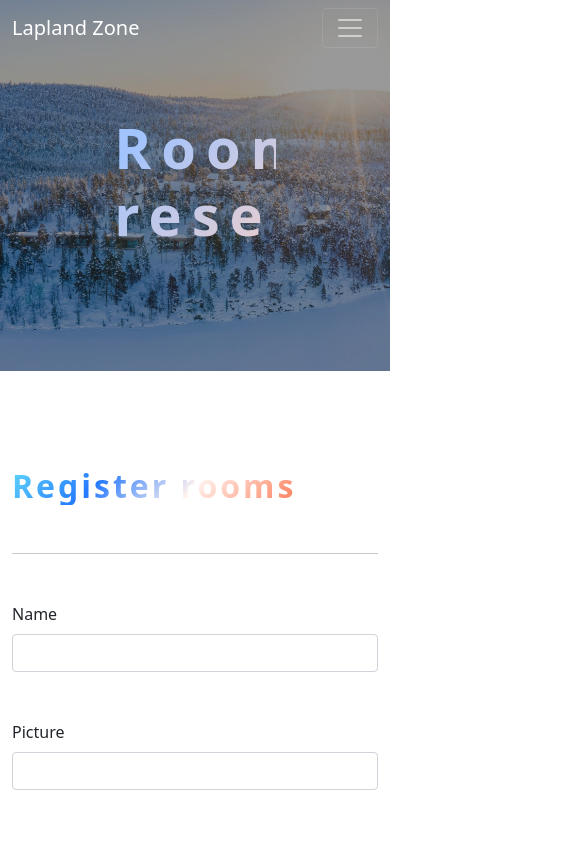
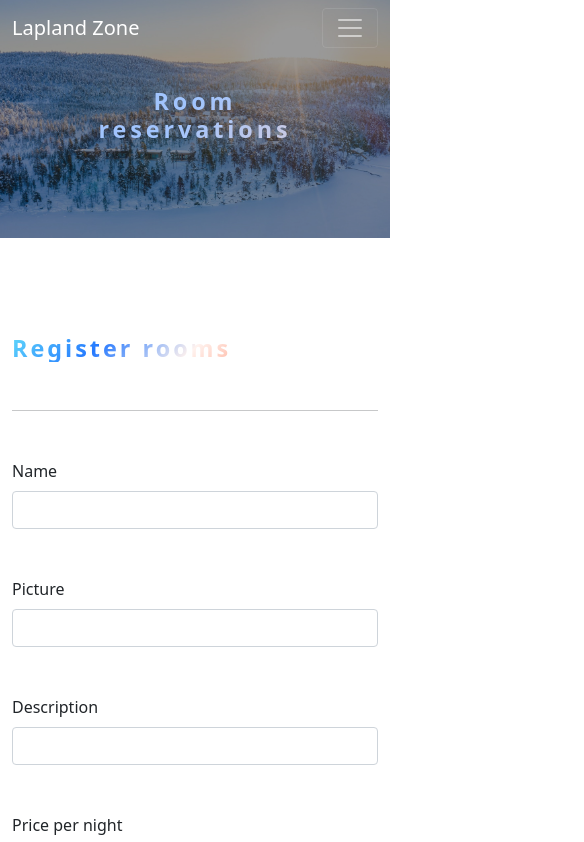
Before and after one commit to PabloGiraldo96/LaplandZone, an Angular app: page /registrohabitaciones in a window 390 px wide. Shown: the top 842 px of the page, 584 px wide, since content can reach past the window. Built offline with nearby package versions, Linux system fonts and the light colour scheme.

Commit message:
se agregan cambios de responsive

```diff
--- a/src/app/descripcion/descripcion.component.css
+++ b/src/app/descripcion/descripcion.component.css
@@ -35,3 +35,17 @@
   -webkit-background-clip: text;
   -webkit-text-fill-color: transparent;
 }
+
+
+@media screen and (max-width: 768px) {
+  /* Estilos específicos para dispositivos con un ancho máximo de 768px */
+ .banner2 {
+    padding: 10%; /* Ajusta el relleno del banner para dispositivos más pequeños */
+  }
+
+  img {
+    height: auto; /* Hace que la altura de la imagen sea automática para dispositivos más pequeños */
+    width: 100%;
+  }
+
+}
--- a/src/app/formulariohabitacion/formulariohabitacion.component.css
+++ b/src/app/formulariohabitacion/formulariohabitacion.component.css
@@ -49,8 +49,8 @@
 }
 
 .title {
-  letter-spacing: 10px;
-  font-size: 3.5rem;
+  letter-spacing: 1vw;
+  font-size: 3vw;
   font-weight: bold;
   background: linear-gradient(-45deg, #87ff5b, #fad0c4, #fad0c4, #a1c4fd, #a1c4fd);
   background-size: 400% 400%;
@@ -70,3 +70,26 @@
 		background-position: 0% 50%;
 	}
 }
+
+@media screen and (max-width: 768px) {
+  /* Estilos específicos para dispositivos con un ancho máximo de 768px */
+  .title {
+    font-size: 6vw; /* Ajusta el tamaño de fuente para dispositivos más pequeños */
+    letter-spacing: 1vw; /* Ajusta el espaciado para dispositivos más pequeños */
+    top: 140px; /* Ajusta la posición vertical para dispositivos más pequeños */
+    left: 8px; /* Ajusta la posición horizontal para dispositivos más pequeños */
+  }
+
+.subtitle{
+ font-size: 6vw;
+}
+
+ .banner {
+    padding: 10%; /* Ajusta el relleno del banner para dispositivos más pequeños */
+  }
+
+  img {
+    height: auto; /* Hace que la altura de la imagen sea automática para dispositivos más pequeños */
+    width: 100%;
+  }
+}
--- a/src/app/formularioreserva/formularioreserva.component.css
+++ b/src/app/formularioreserva/formularioreserva.component.css
@@ -3,7 +3,7 @@
     background-position: top center;
     background-size: cover;
     background-attachment: fixed;
-    padding: 17%;
+    padding: 16%;
     position: relative;
     z-index: 1;
 }
@@ -73,8 +73,8 @@
 }
 
 .title {
-  letter-spacing: 10px;
-  font-size: 3.5rem;
+  letter-spacing: 2vw;
+  font-size: 3vw;
   font-weight: bold;
   background: linear-gradient(-45deg, #87ff5b, #ff8d6e, #ff6237, #a1c4fd, #a1c4fd);
   background-size: 400% 400%;
@@ -94,3 +94,26 @@
 		background-position: 0% 50%;
 	}
 }
+
+@media screen and (max-width: 768px) {
+  /* Estilos específicos para dispositivos con un ancho máximo de 768px */
+  .title {
+    font-size: 6vw; /* Ajusta el tamaño de fuente para dispositivos más pequeños */
+    letter-spacing: 1vw; /* Ajusta el espaciado para dispositivos más pequeños */
+    top: 140px; /* Ajusta la posición vertical para dispositivos más pequeños */
+    left: 8px; /* Ajusta la posición horizontal para dispositivos más pequeños */
+  }
+
+.subtitle{
+ font-size: 6vw;
+}
+
+ .banner {
+    padding: 10%; /* Ajusta el relleno del banner para dispositivos más pequeños */
+  }
+
+  img {
+    height: auto; /* Hace que la altura de la imagen sea automática para dispositivos más pequeños */
+    width: 100%;
+  }
+}
--- a/src/app/home/home.component.css
+++ b/src/app/home/home.component.css
@@ -26,7 +26,7 @@
     left: 0;
     height: 100%;
     width: 100%;
-    opacity: 0.4;
+    opacity: 0.6;
     z-index: -1;
 }
 
@@ -72,4 +72,10 @@
     top: 140px; /* Ajusta la posición vertical para dispositivos más pequeños */
     left: 8px; /* Ajusta la posición horizontal para dispositivos más pequeños */
   }
+
+  img {
+    height: auto; /* Hace que la altura de la imagen sea automática para dispositivos más pequeños */
+    width: 100%;
+  }
+
 }
```
